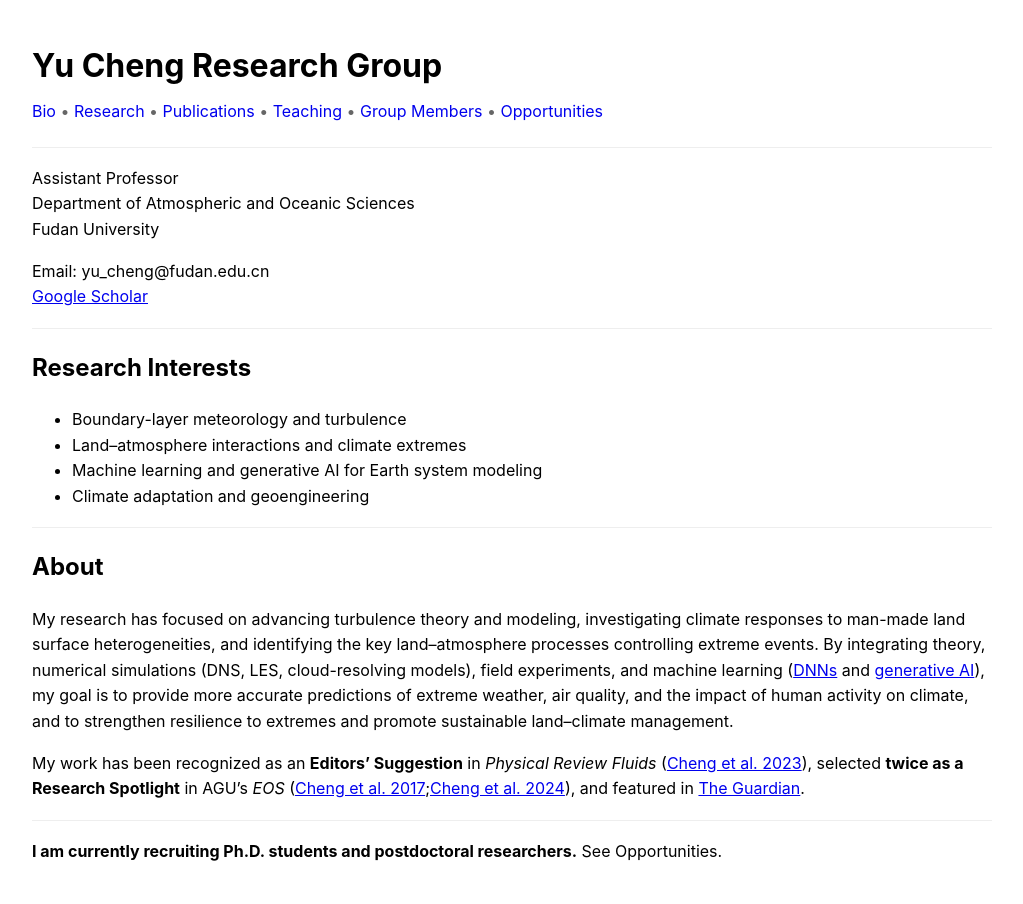
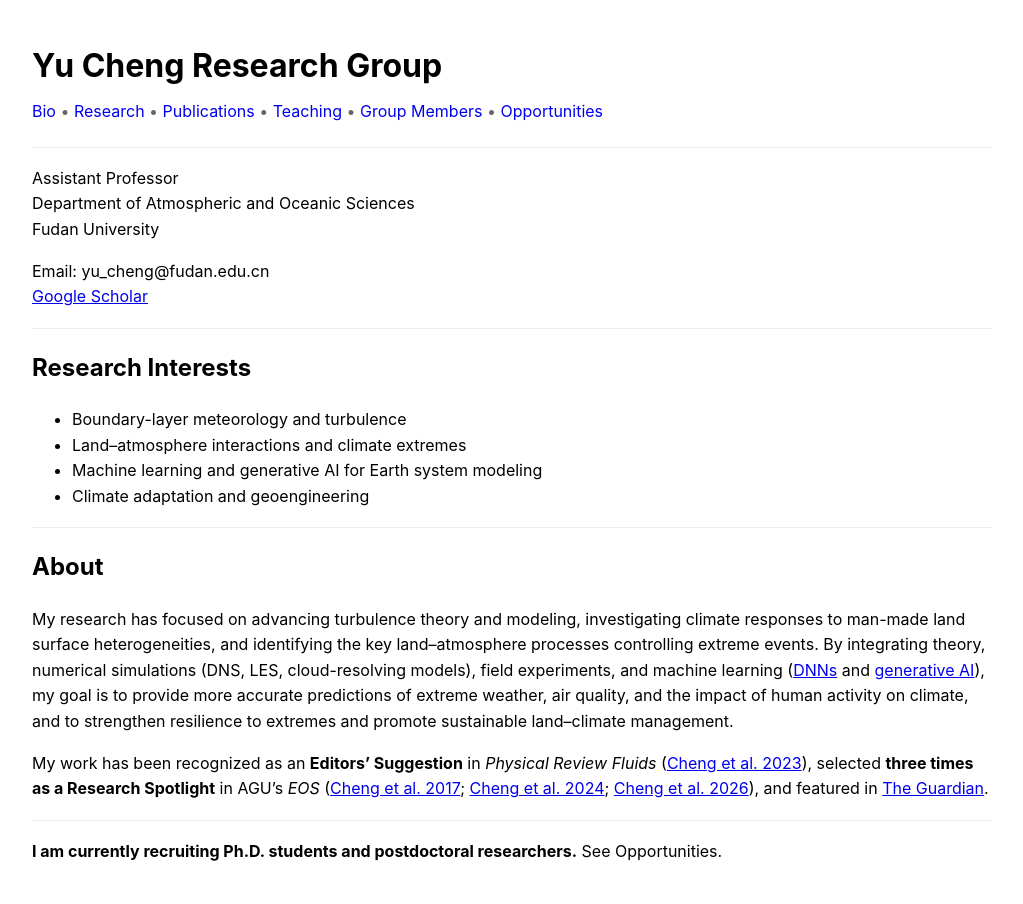
Before and after one commit to yc2965/yc2965.github.io, a Jekyll site: the page built from index.md, in a window 1280 px wide. Shown: the whole page, without its empty margins (128-1151 px from the left). Built offline with Jekyll 4.4.1, drawn with Linux system fonts in a browser that asks for light colours; our own code applies the rules of GitHub Pages for plain Markdown files.

Commit message:
Update index.md

```diff
--- a/index.md
+++ b/index.md
@@ -20,7 +20,7 @@ Email: yu_cheng@fudan.edu.cn
 My research has focused on advancing turbulence theory and modeling, investigating climate responses to man-made land surface heterogeneities, and identifying the key land–atmosphere processes controlling extreme events. By integrating theory, numerical simulations (DNS, LES, cloud-resolving models), field experiments, and machine learning ([DNNs](https://doi.org/10.1029/2021MS002847) and [generative AI](
 https://doi.org/10.48550/arXiv.2510.00383)), my goal is to provide more accurate predictions of extreme weather, air quality, and the impact of human activity on climate, and to strengthen resilience to extremes and promote sustainable land–climate management.
 
-My work has been recognized as an **Editors’ Suggestion** in *Physical Review Fluids* ([Cheng et al. 2023](https://doi.org/10.1103/PhysRevFluids.8.114602)), selected **twice as a Research Spotlight** in AGU’s *EOS* ([Cheng et al. 2017](https://doi.org/10.1002/2017GL073499);[Cheng et al. 2024]( https://doi.org/10.1029/2024GL112433)), and featured in [The Guardian](https://www.theguardian.com/news/2024/dec/05/weatherwatch-why-cooling-white-roofs-cause-neighbours-to-swelter).
+My work has been recognized as an **Editors’ Suggestion** in *Physical Review Fluids* ([Cheng et al. 2023](https://doi.org/10.1103/PhysRevFluids.8.114602)), selected **three times as a Research Spotlight** in AGU’s *EOS* ([Cheng et al. 2017](https://eos.org/research-spotlights/global-atmospheric-observations-may-need-tweaking-for-turbulence); [Cheng et al. 2024](https://eos.org/research-spotlights/seemingly-simple-climate-adaptation-strategy-could-backfire); [Cheng et al. 2026](https://eos.org/research-spotlights/how-much-will-western-wildfires-worsen-under-warming)), and featured in [The Guardian](https://www.theguardian.com/news/2024/dec/05/weatherwatch-why-cooling-white-roofs-cause-neighbours-to-swelter).
 
 ---
 **I am currently recruiting Ph.D. students and postdoctoral researchers.** See Opportunities.
```
